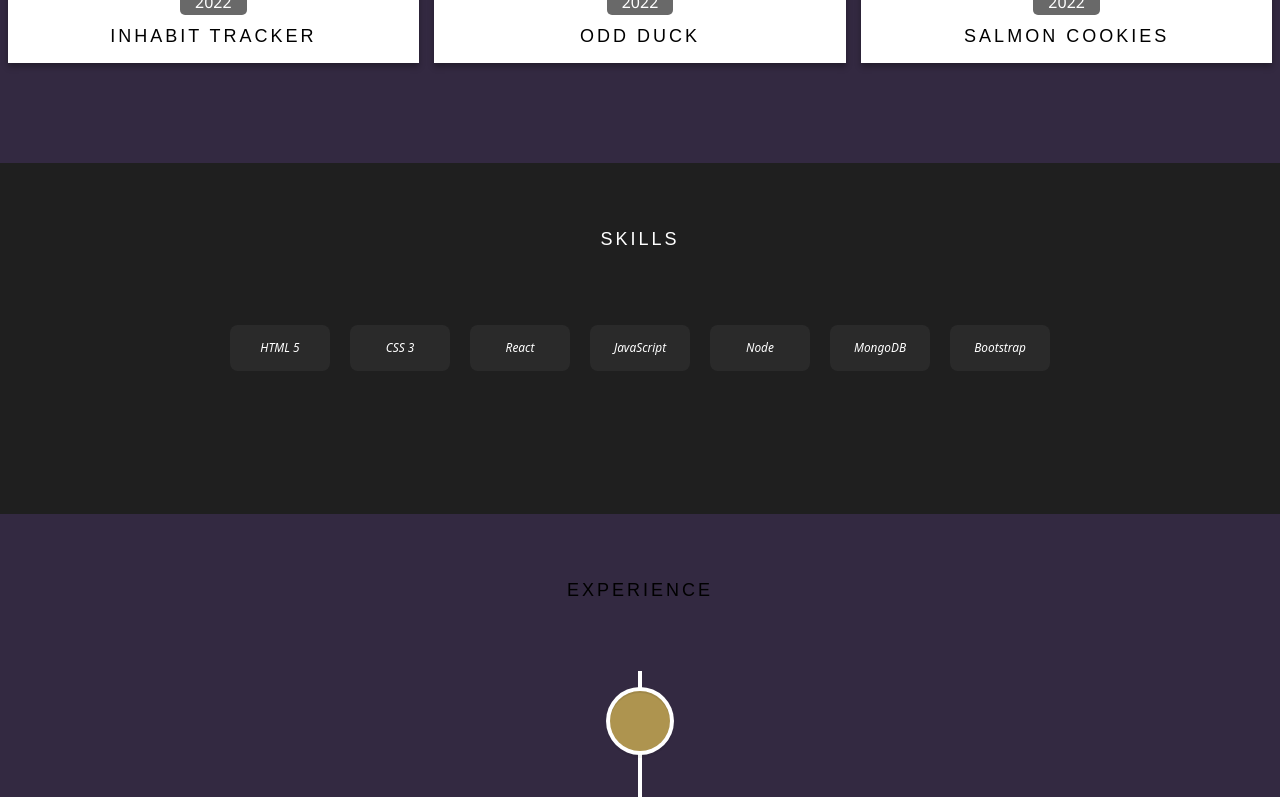
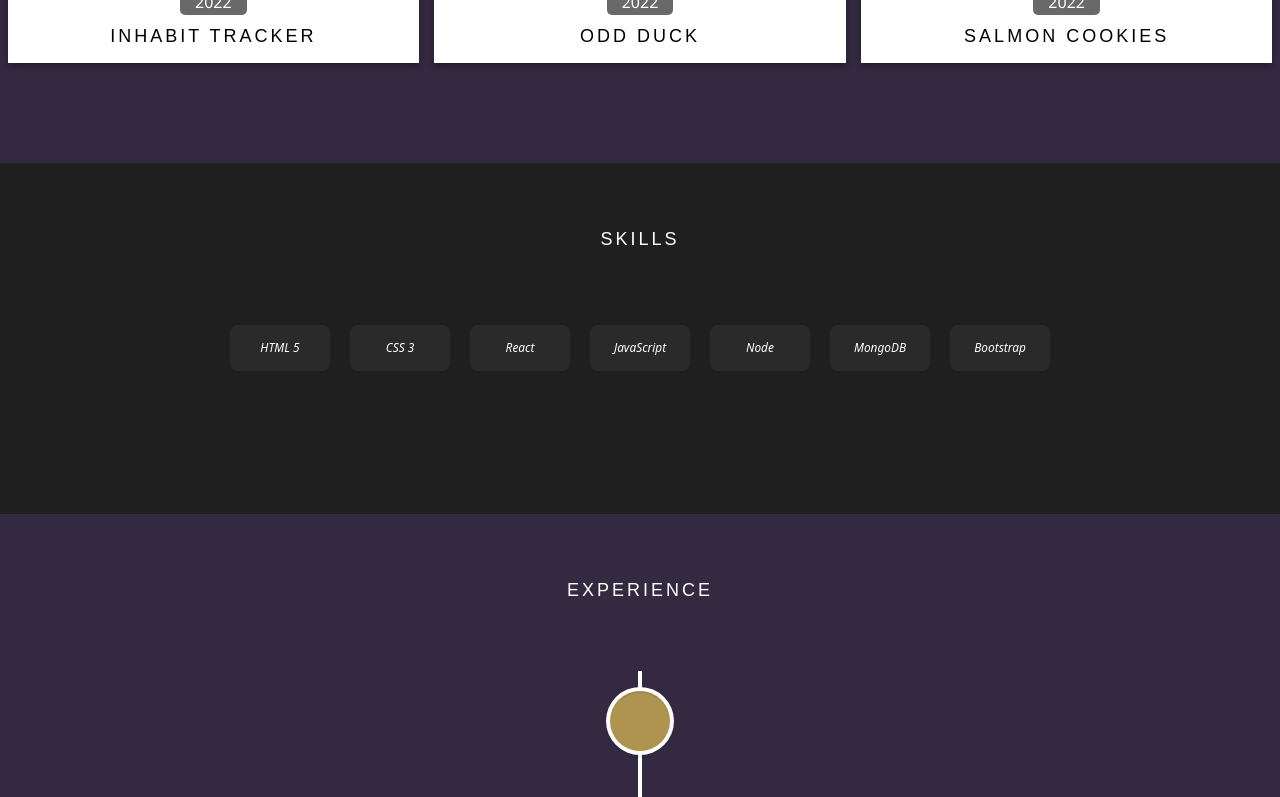
Before and after one commit to tyler-bennett52/portfolio, a React (Create React App) app: page / in a window 1280 px wide. Shown: the part 1107-1904 px from the top of the page. Built offline with nearby package versions, Linux system fonts and the light colour scheme; some icons are missing.

Commit message:
contrast fix for section header

```diff
--- a/src/App.scss
+++ b/src/App.scss
@@ -446,3 +446,7 @@ footer a:focus {
 .Nav-Item a{
 	color: white;
 }
+
+.section-title span {
+	color: white;
+}
--- a/src/components/Experience.js
+++ b/src/components/Experience.js
@@ -67,7 +67,7 @@ class Experience extends Component {
         <div className="col-md-12 mx-auto">
           <div className="col-md-12">
             <h1 className="section-title" style={{ color: "black" }}>
-              <span className="text-black" style={{ textAlign: "center" }}>
+              <span className="" style={{ textAlign: "center" }}>
                 {sectionName}
               </span>
             </h1>
```
